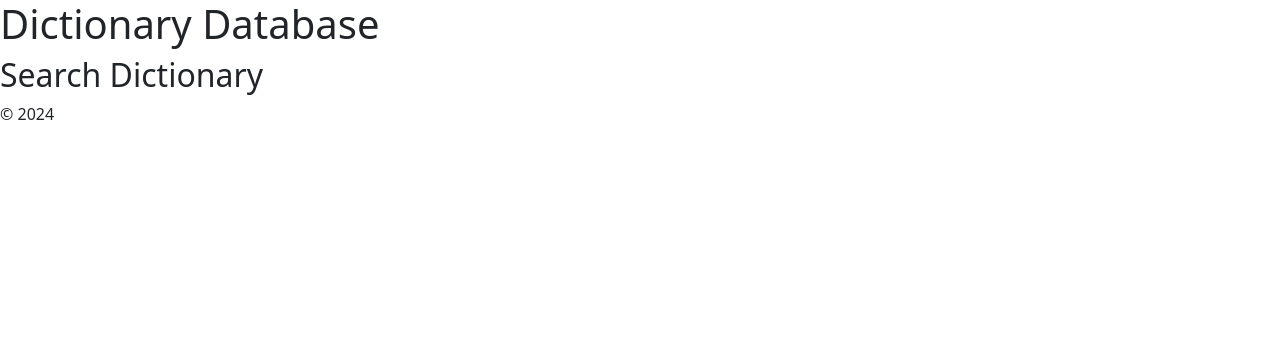
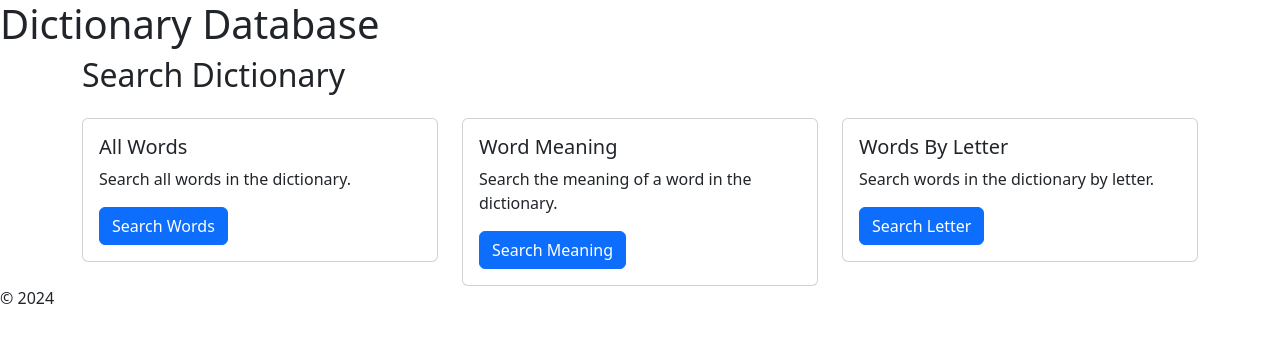
Before and after one commit to RoryDowse/Dictionary-DB, a React (Vite) app in the folder client/: page / in a window 1280 px wide. Shown: the top 342 px of the page. Built offline with nearby package versions, Linux system fonts and the light colour scheme.

Commit message:
update Home with basic card structure

```diff
--- a/client/package.json
+++ b/client/package.json
@@ -13,6 +13,7 @@
       "@apollo/client": "^3.7.10",
       "graphql": "^16.6.0",
       "bootstrap": "^5.2.3",
+      "react-bootstrap": "^2.7.4",
       "react": "^18.2.0",
       "react-dom": "^18.2.0",
       "react-router-dom": "^6.11.2"
--- a/client/src/pages/Home.tsx
+++ b/client/src/pages/Home.tsx
@@ -1,8 +1,71 @@
+import { Container, Row, Col, Card, Button } from "react-bootstrap";
+import { useNavigate } from "react-router-dom";
+
 const Home = () => {
+    const navigate = useNavigate();
     return (
-        <>
+        <Container>
             <h2>Search Dictionary</h2>
-        </>
+                <Row className="mt-4">
+                    <Col>
+                        <Card>
+                            <Card.Body>
+                                <Card.Title>
+                                    All Words
+                                </Card.Title>
+                                <Card.Text>
+                                    Search all words in the dictionary.
+                                </Card.Text>
+                                <Button
+                                variant="primary"
+                                aria-label="Search all words in the dictionary"
+                                onClick={() => navigate('/search-all-words')}
+                                >
+                                    Search Words
+                                </Button>
+                            </Card.Body>
+                        </Card>
+                    </Col>
+                    <Col>
+                        <Card>
+                            <Card.Body>
+                                <Card.Title>
+                                    Word Meaning
+                                </Card.Title>
+                                <Card.Text>
+                                    Search the meaning of a word in the dictionary.
+                                </Card.Text>
+                                <Button
+                                variant="primary"
+                                aria-label="Search the meaning of a word in the dictionary"
+                                onClick={() => navigate('/search-word-meaning')}
+                                >
+                                    Search Meaning
+                                </Button>
+                            </Card.Body>
+                        </Card>
+                    </Col>
+                    <Col>
+                    <Card>
+                        <Card.Body>
+                            <Card.Title>
+                                Words By Letter
+                            </Card.Title>
+                            <Card.Text>
+                                Search words in the dictionary by letter.
+                            </Card.Text>
+                            <Button
+                            variant="primary"
+                            aria-label="Search words in the dictionary by letter"
+                            onClick={() => navigate('/search-words-by-letter')}
+                            >
+                                Search Letter
+                            </Button>
+                            </Card.Body>
+                        </Card>
+                    </Col>
+                </Row>
+        </Container>
     );
 };
 
```
Also changed, not shown: 1 other file (tests, documents, lock files or other folders).
